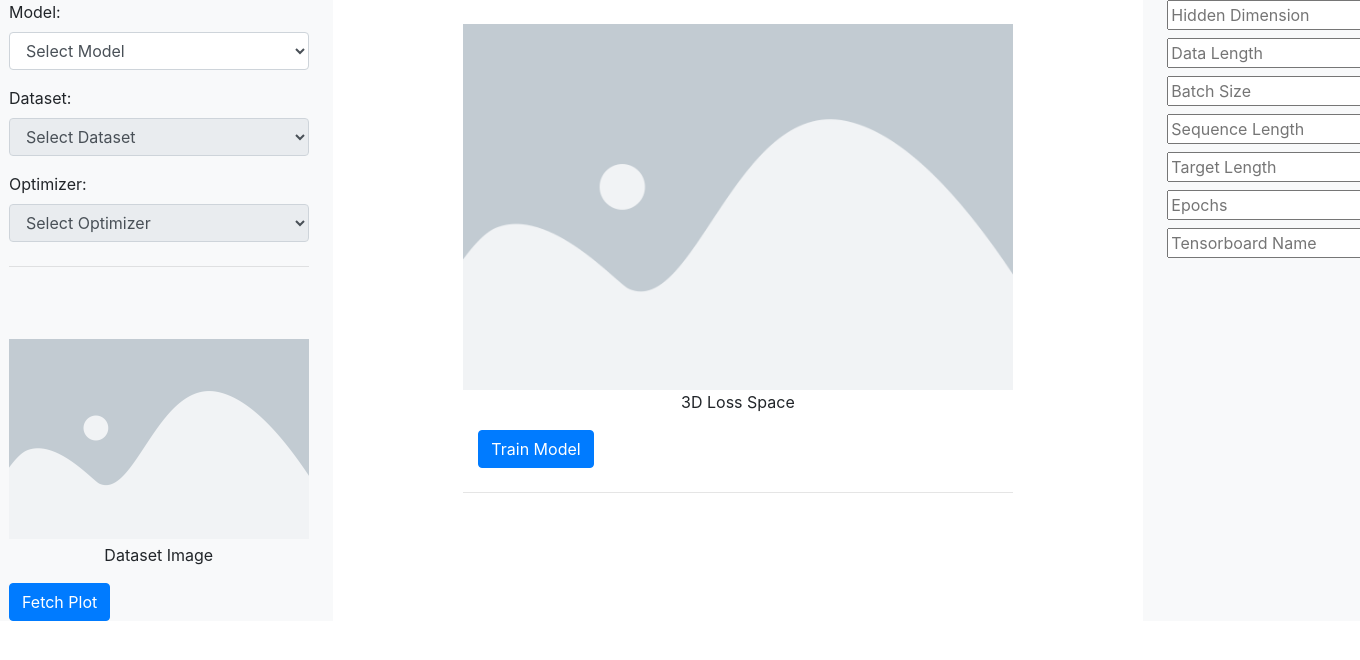
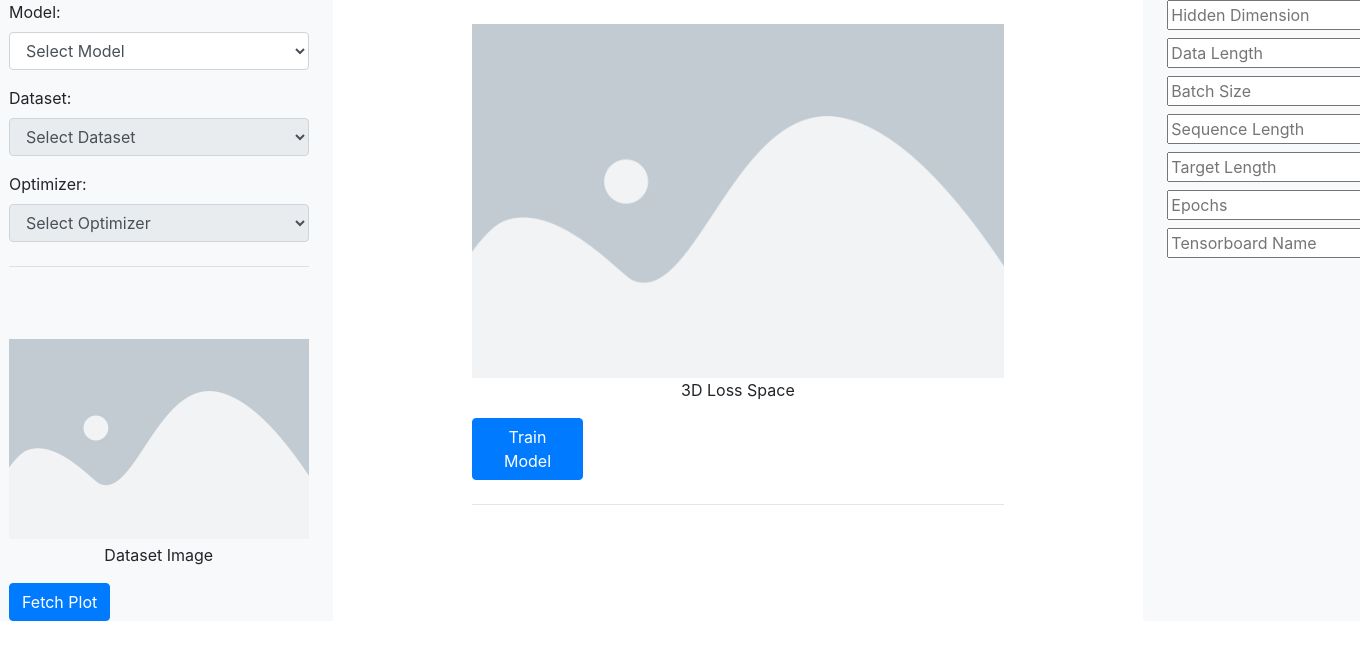
Before and after one commit to borneelphukan/VisioBoard, a Flask app: page / in a window 1360 px wide; the page is wider, and only the part inside the window is pictured. Shown: the part 56-716 px from the top of that part. Run offline with Flask 3, Linux system fonts and the light colour scheme; some libraries are stand-ins or nearby versions.

Commit message:
mini updates

```diff
--- a/app.py
+++ b/app.py
@@ -7,10 +7,12 @@ from backend.datasets.load_mnist import load_mnist
 app = Flask(__name__)
 python_command = shutil.which("python") or shutil.which("python3")
 
+#loads the UI
 @app.route('/')
 def dashboard():
     return render_template("index.html")
 
+#loads model on selecting Model Dropdown
 @app.route('/load_model', methods=['POST'])
 def load_model():
     selected_model = request.form.get('selected_model')
@@ -23,30 +25,44 @@ def load_model():
     else:
         return jsonify({'error': 'Invalid model selected'})
 
+#loads datasets/load_mnist
 @app.route('/load_mnist', methods=['POST'])
 def load_mnist_data():
     try:
-        # Execute the function
         result = load_mnist()
         return {"status": "success", "message": "MNIST Dataset loaded successfully", "data": result}
-
     except Exception as e:
         return {"status": "error", "message": str(e)}
 
+#loads datasets/load_fashion_mnist
 @app.route('/load_fashion_mnist', methods=['POST'])
 def load_fashion_mnist_data():
     try:
-        # Execute the function
         result = load_fashion_mnist()
         return {"status": "success", "message": "Fashion MNIST Dataset loaded successfully", "data": result}
-
     except Exception as e:
         return {"status": "error", "message": str(e)}
 
+#fetch dataset plot
 @app.route('/get_image')
 def get_image():
-    # Specify the path to your dataset.png
     image_path = 'static/images/dataset.png'
     return send_file(image_path, mimetype='image/png')
 
+@app.route('/train', methods=['POST'])
+def train_model():
+    try:
+        # Use subprocess to execute the train.py script
+        subprocess.run(['python', 'backend/train.py'], check=True)
+
+        # Set the result message
+        result_message = "Model trained and saved as cnn_1_weights.h5"
+    except Exception as e:
+        # Handle exceptions if the training fails
+        result_message = f"Error during training: {str(e)}"
+
+    # Render your template with the result message
+    return render_template('index.html', result_message=result_message)
+
+
 app.run(debug=True)
--- a/backend/train.py
+++ b/backend/train.py
@@ -2,9 +2,8 @@ from optimizers.adam import CustomAdamOptimizer
 from datasets.load_mnist import load_mnist
 from models.cnn_1 import cnn_1
 from tensorflow.keras.datasets import mnist
-from tensorflow.keras.datasets import fashion_mnist
 from tensorflow.keras.utils import to_categorical
-
+import matplotlib.pyplot as plt
 import os
 
 def train_cnn_1():
@@ -31,7 +30,8 @@ def train_cnn_1():
     if not os.path.exists(weights_dir):
         os.makedirs(weights_dir)
     model.save_weights(os.path.join(weights_dir, 'cnn_1_weights.h5'))
+    print("Model trained and weights saved")
 
 if __name__ == "__main__":
-    load_mnist()  # Visualize the dataset before training
+    load_mnist()
     train_cnn_1()
--- a/templates/index.html
+++ b/templates/index.html
@@ -71,22 +71,32 @@
         </div>
 
         <!-- Center Column -->
-        <div class="col-md-5 py-4">
+        <div class="col-md-5 p-4">
                     <!-- Training Plot -->
                     <img src="../static/images/placeholder.webp" alt="Image 2" class="img-fluid" height="300" width="600">
                     <figcaption class="text-center">3D Loss Space</figcaption>
 
-                <div class="col-md-6">
+        <div class="row">
+            <div class="col-md-3">
             <form action="/train" method="post">
                 <button type="submit" class="mt-3 btn btn-primary">Train Model</button>
             </form>
-                </div>
-                <div id="console"></div>
-
+        </div>
+        <div class="col-md-9">
+            <div id="console" class="pt-4">
                 <!-- Display result message -->
                 {% if result_message %}
+
                 <p>{{ result_message }}</p>
                 {% endif %}
+            </div>
+
+
+</div>
+                    </div>
+
+
+
 
                 <hr class="my-4" />
         </div>
```
